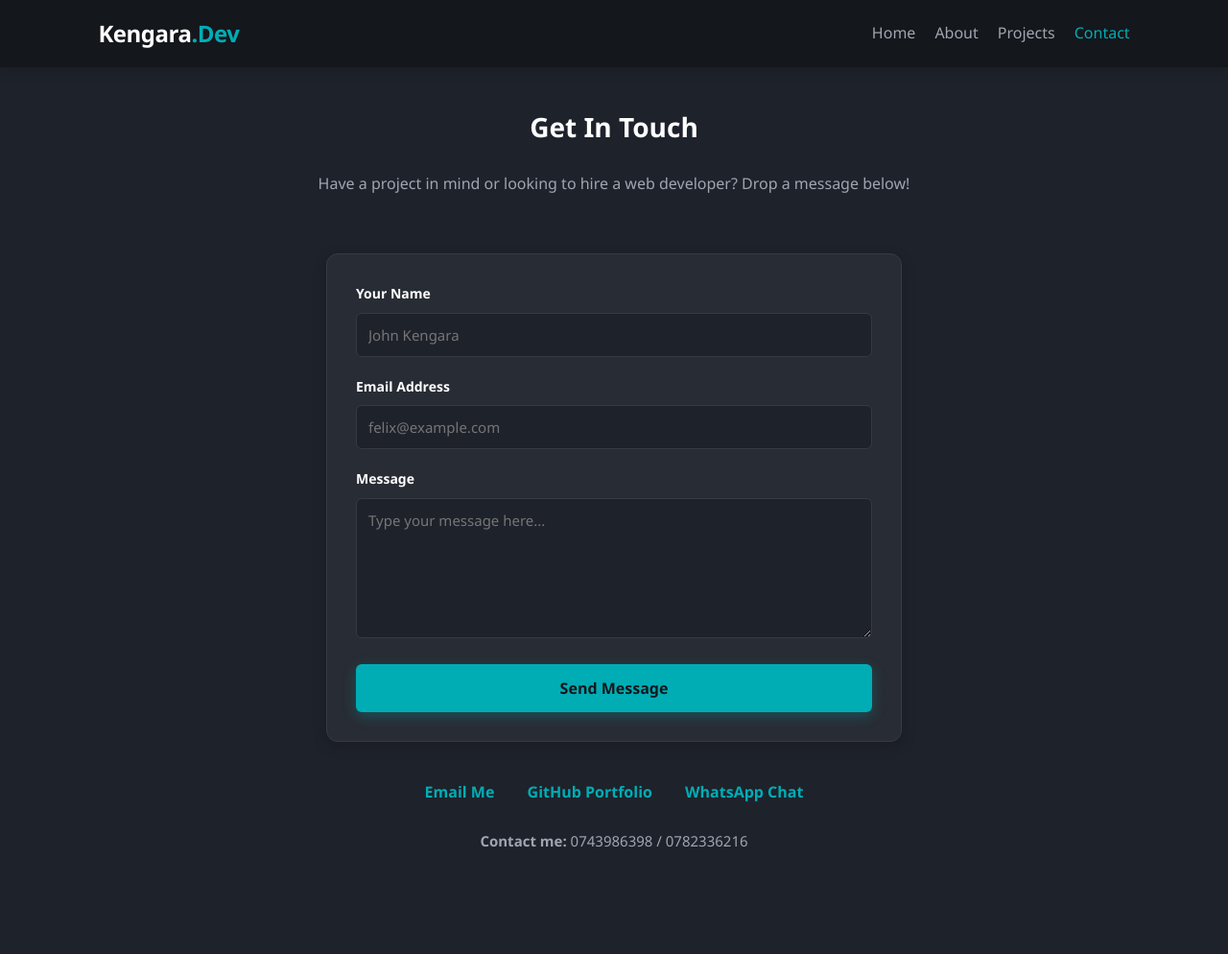
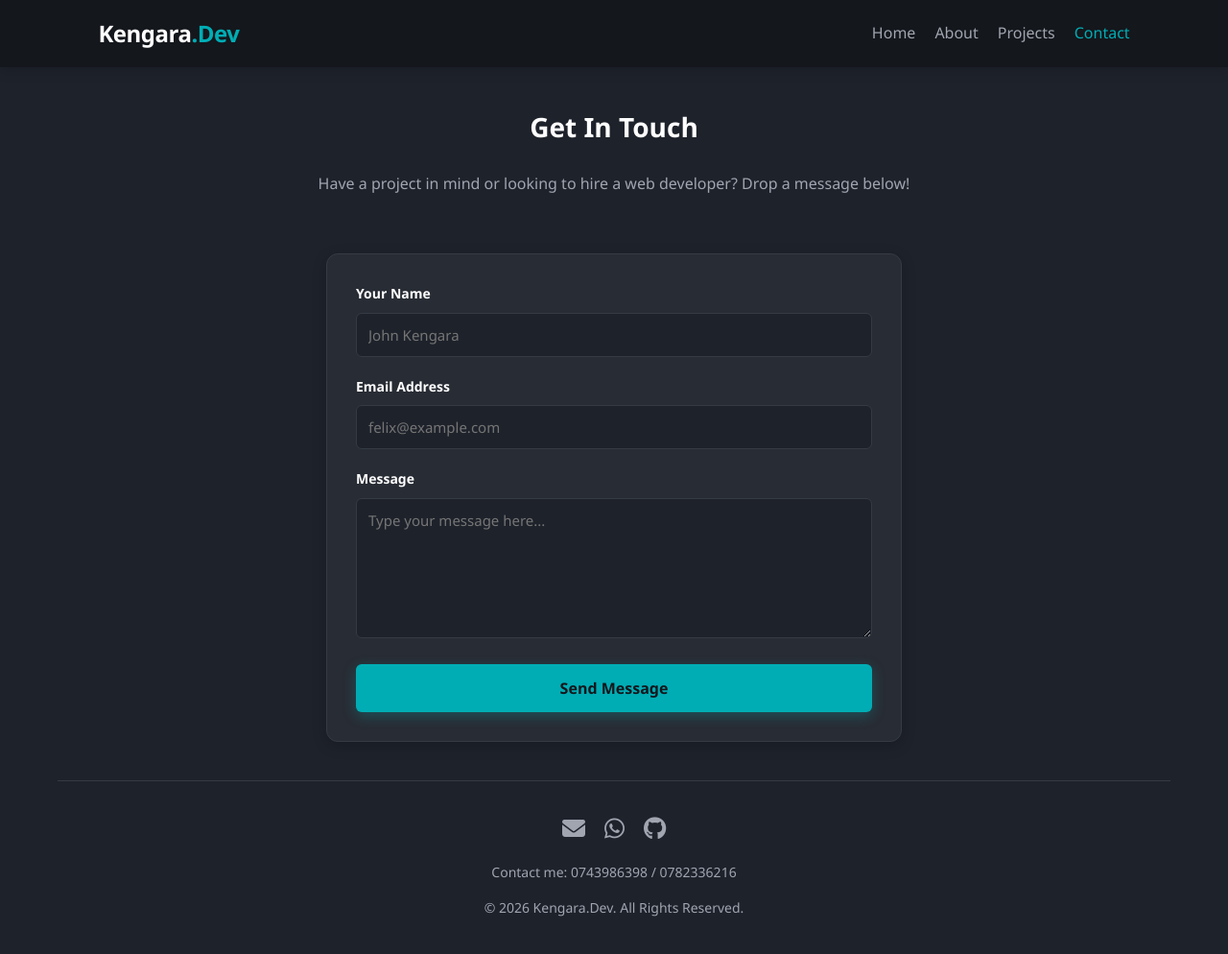
Before and after one commit to Kengaraa/Portfolio, a plain HTML site: page contact.html in a window 1280 px wide. Shown: the whole page at 96% size. Before the commit the page ends 928 px from the top, so only its background shows below. Drawn offline with Linux system fonts and the light colour scheme.

Commit message:
feat: complete project live links and structural footer icons with email

```diff
--- a/contact.html
+++ b/contact.html
@@ -50,15 +50,20 @@
                 <button type="submit" class="submit-btn">Send Message</button>
             </form>
         </div>
-
-        <div class="social-links-container">
-            <a href="mailto:johnkengara07@gmail.com">Email Me</a>
-            <a href="https://github.com/Kengaraa" target="_blank">GitHub Portfolio</a>
-            <a href="https://wa.me/254743986398" target="_blank">WhatsApp Chat</a>
-
-            <div style="margin-top: 25px; color: #a0a5b0; font-size: 15px;">
-                <strong>Contact me:</strong> 0743986398 / 0782336216
-            </div>
-        </div>
+<footer class="footer">
+    <div class="footer-socials">
+        <a href="mailto:johnkengara07@gmail.com" aria-label="Email">
+            <i class="fa-solid fa-envelope"></i>
+        </a>
+        <a href="https://wa.me/254743986398" target="_blank" aria-label="WhatsApp">
+            <i class="fa-brands fa-whatsapp"></i>
+        </a>
+        <a href="https://github.com/Kengaraa" target="_blank" aria-label="GitHub">
+            <i class="fa-brands fa-github"></i>
+        </a>
+    </div>
+    <p>Contact me: 0743986398 / 0782336216</p>
+    <p>&copy; 2026 Kengara.Dev. All Rights Reserved.</p>
+</footer>
 
     </main>
```
Also changed, not shown: about.html (+4 -0 lines), index.html (+4 -0 lines), projects.html (+4 -0 lines).
